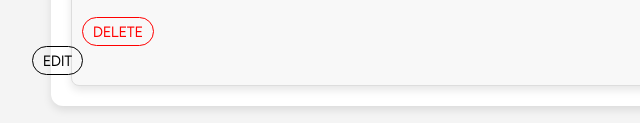
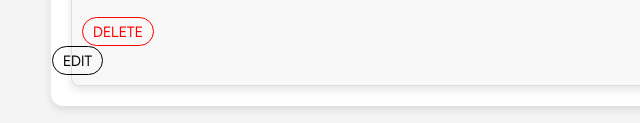
Before and after one commit to ARUEXP/AnimeTracker, a plain HTML site: page index.html in a window 1280 px wide. Both pictures are taken after typing "Sample", "5", "5", "Sample", "Sample" into the empty fields and a click on the button "Add Anime". Shown: the part 800-923 px from the top of the page, 89-729 px from the left. Drawn offline with Linux system fonts and the light colour scheme; a web font is replaced by a local one.

Commit message:
Update styles.css

```diff
--- a/styles.css
+++ b/styles.css
@@ -226,3 +226,8 @@ form label:nth-child(7) {
   display: inline-block; /* Make elements inline-block for better alignment */
   vertical-align: top; /* Align elements to the top */
 }
+
+/* Add max gap between buttons */
+.edit-button {
+  margin-left: 20px; /* Add margin to the left of the edit button */
+}
```
